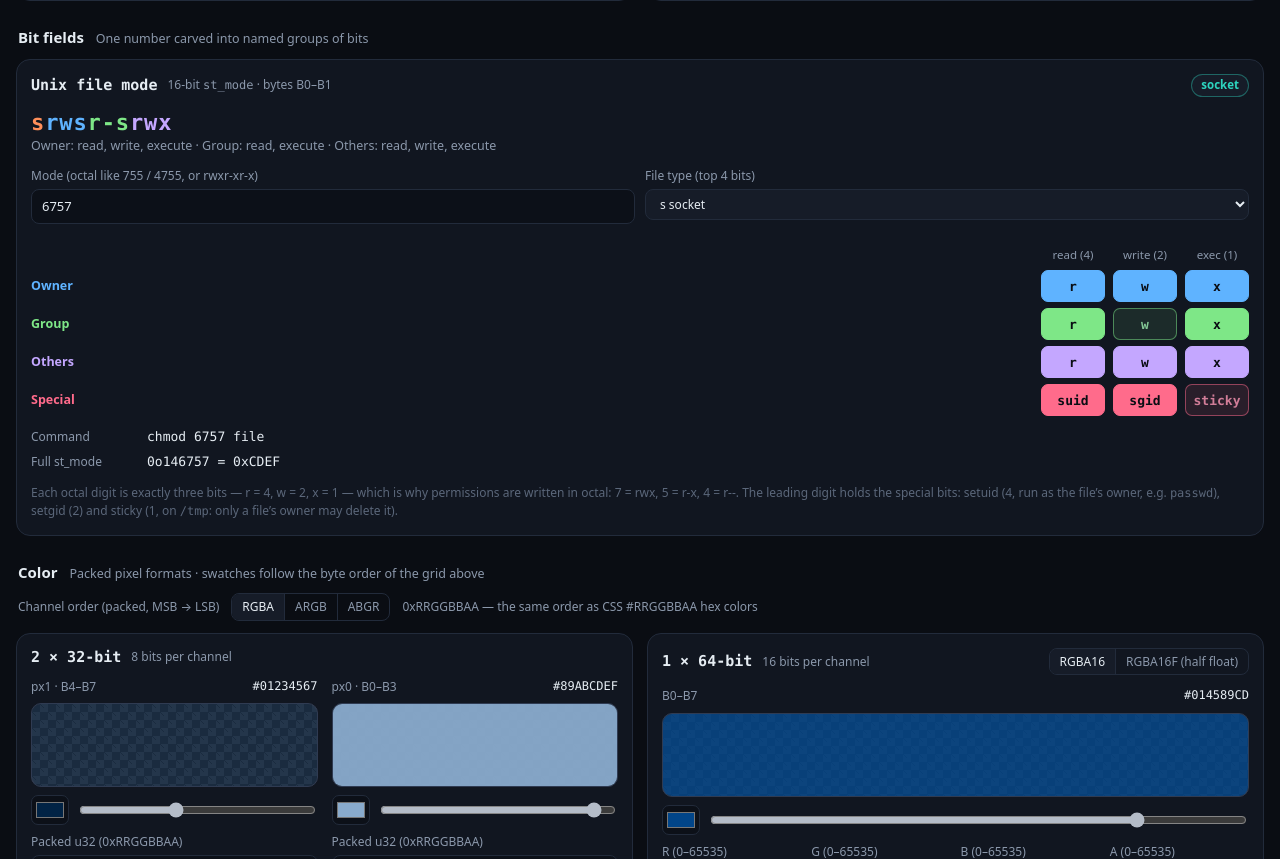
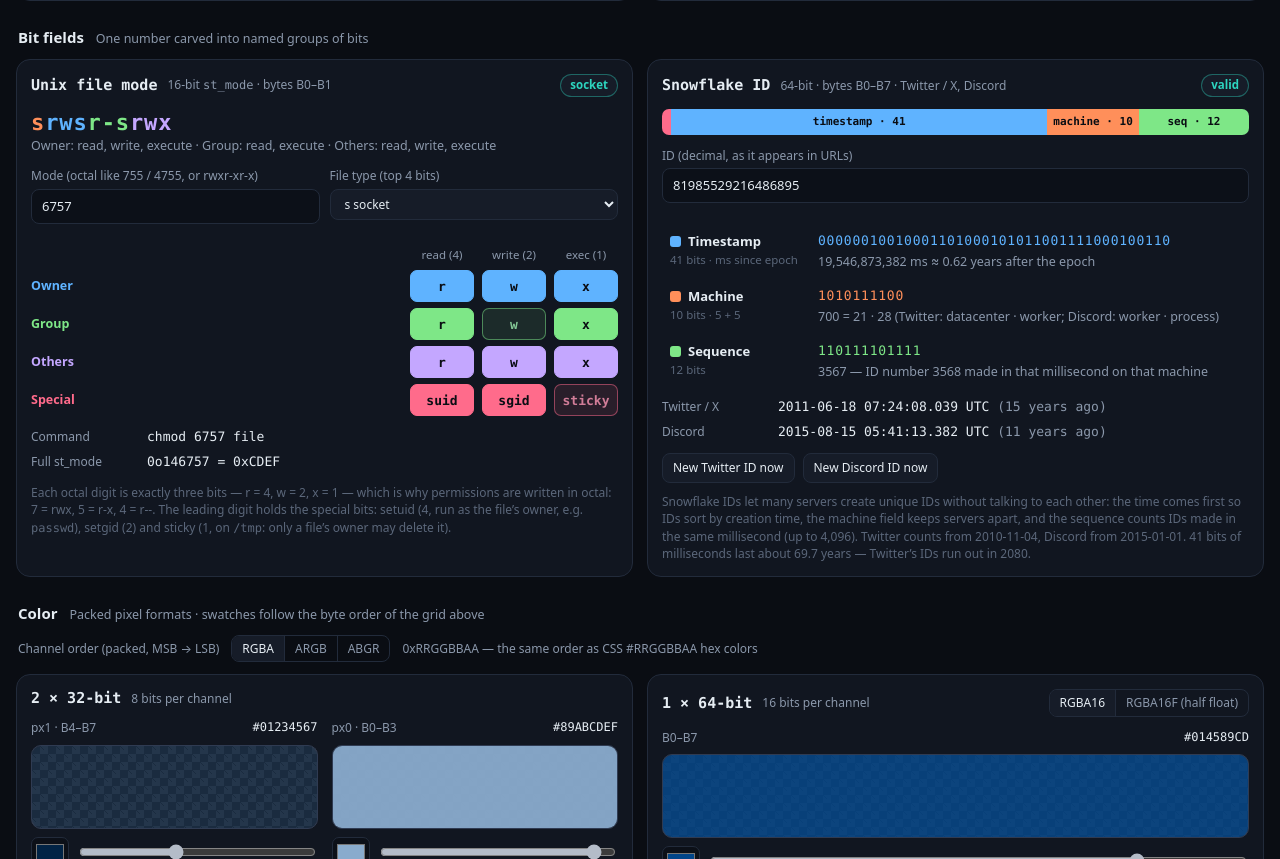
Before and after one commit to dfings/bitwise, a plain HTML site: page index.html in a window 1280 px wide. Shown: the part 4628-5487 px from the top of the page. Drawn offline with Linux system fonts and the light colour scheme.

Commit message:
Add Snowflake ID card to the Bit fields deck
Reads B0–B7 as a 64-bit Snowflake ID: 41-bit millisecond timestamp,
10-bit machine ID and 12-bit sequence, with the creation date under
both the Twitter and Discord epochs. IDs can be typed in decimal or
generated for the current time. Adds a snowflake lens and presets,
including Discord's documented example ID.

```diff
--- a/index.html
+++ b/index.html
@@ -144,6 +144,7 @@ body[data-lens="varint"] .byte.in-varint::after { opacity: 1; }
 .r-one { --c: var(--txt); } .r-lz { --c: var(--exp); } .r-tz { --c: var(--pay); }
 .r-frac { --c: var(--mant); }
 .r-pt { --c: var(--prefix); } .r-ps { --c: var(--sign); } .r-pu { --c: var(--exp); } .r-pg { --c: var(--mant); } .r-po { --c: var(--int); }
+.r-ts { --c: var(--exp); } .r-mid { --c: var(--prefix); } .r-seq { --c: var(--mant); }
 
 /* hover-to-isolate a field's bits */
 .bytes[data-hl] .bit { opacity: .18; }
@@ -153,7 +154,8 @@ body[data-lens="varint"] .byte.in-varint::after { opacity: 1; }
 .bytes[data-hl="cr"] .r-cr, .bytes[data-hl="cg"] .r-cg, .bytes[data-hl="cb"] .r-cb, .bytes[data-hl="ca"] .r-ca,
 .bytes[data-hl="oui"] .r-oui, .bytes[data-hl="nic"] .r-nic, .bytes[data-hl="flag"] .r-flag,
 .bytes[data-hl="one"] .r-one, .bytes[data-hl="lz"] .r-lz, .bytes[data-hl="tz"] .r-tz, .bytes[data-hl="frac"] .r-frac,
-.bytes[data-hl="pt"] .r-pt, .bytes[data-hl="ps"] .r-ps, .bytes[data-hl="pu"] .r-pu, .bytes[data-hl="pg"] .r-pg, .bytes[data-hl="po"] .r-po { opacity: 1; }
+.bytes[data-hl="pt"] .r-pt, .bytes[data-hl="ps"] .r-ps, .bytes[data-hl="pu"] .r-pu, .bytes[data-hl="pg"] .r-pg, .bytes[data-hl="po"] .r-po,
+.bytes[data-hl="ts"] .r-ts, .bytes[data-hl="mid"] .r-mid, .bytes[data-hl="seq"] .r-seq { opacity: 1; }
 
 .stream-foot { display: flex; flex-wrap: wrap; gap: 10px; align-items: center; }
 .hexrow { display: flex; align-items: center; gap: 8px; flex: 1 1 300px; min-width: 0; }
@@ -253,6 +255,9 @@ input[type="range"] { flex: 1; min-width: 0; accent-color: var(--alpha); }
 .c64ch { grid-template-columns: repeat(4, minmax(0, 1fr)); }
 
 /* bit fields deck */
+.c-ts { color: var(--exp); } .c-mid { color: var(--prefix); } .c-seq { color: var(--mant); }
+.fieldbar { display: flex; height: 26px; border-radius: 7px; overflow: hidden; margin: 2px 0 12px; font: 600 11px/26px var(--mono); }
+.fieldbar > div { text-align: center; color: #0a0d13; white-space: nowrap; overflow: hidden; cursor: default; }
 .c-pt { color: var(--prefix); } .c-ps { color: var(--sign); } .c-pu { color: var(--exp); } .c-pg { color: var(--mant); } .c-po { color: var(--int); }
 .permgrid { display: grid; grid-template-columns: auto repeat(3, minmax(44px, 64px)); gap: 6px 8px; align-items: center; margin: 4px 0 12px; }
 .permgrid .h { font-size: 11.5px; color: var(--muted); text-align: center; }
@@ -579,6 +584,30 @@ footer { color: var(--faint); font-size: 12px; padding: 0 0 30px; }
             <span>Full st_mode</span><code id="perm-full"></code>
           </div>
           <p class="hint">Each octal digit is exactly three bits — r = 4, w = 2, x = 1 — which is why permissions are written in octal: 7 = rwx, 5 = r-x, 4 = r--. The leading digit holds the special bits: setuid (4, run as the file’s owner, e.g. <code>passwd</code>), setgid (2) and sticky (1, on <code>/tmp</code>: only a file’s owner may delete it).</p>
+        </article>
+        <article class="card" data-lens="snow">
+          <div class="card-h"><h3>Snowflake ID</h3><span class="tag">64-bit · bytes B0–B7 · Twitter / X, Discord</span><span class="badge" id="snow-badge"></span></div>
+          <div class="fieldbar">
+            <div style="width:calc(1 / 64 * 100%);background:var(--sign)" data-hl="sign" title="Sign bit (always 0)"></div>
+            <div style="width:calc(41 / 64 * 100%);background:var(--exp)" data-hl="ts">timestamp · 41</div>
+            <div style="width:calc(10 / 64 * 100%);background:var(--prefix)" data-hl="mid">machine · 10</div>
+            <div style="width:calc(12 / 64 * 100%);background:var(--mant)" data-hl="seq">seq · 12</div>
+          </div>
+          <label class="field"><span class="lab">ID (decimal, as it appears in URLs)</span><input type="text" id="snow-in" spellcheck="false" autocomplete="off"><small class="msg"></small></label>
+          <div class="parts">
+            <div class="part" data-hl="ts"><div class="part-h"><span><i class="sw r-ts"></i>Timestamp</span><em>41 bits · ms since epoch</em></div><code class="pbits c-ts" id="snow-tsb"></code><div class="pval" id="snow-tsv"></div></div>
+            <div class="part" data-hl="mid"><div class="part-h"><span><i class="sw r-mid"></i>Machine</span><em>10 bits · 5 + 5</em></div><code class="pbits c-mid" id="snow-midb"></code><div class="pval" id="snow-midv"></div></div>
+            <div class="part" data-hl="seq"><div class="part-h"><span><i class="sw r-seq"></i>Sequence</span><em>12 bits</em></div><code class="pbits c-seq" id="snow-seqb"></code><div class="pval" id="snow-seqv"></div></div>
+          </div>
+          <div class="kv">
+            <span>Twitter / X</span><code id="snow-tw"></code>
+            <span>Discord</span><code id="snow-dc"></code>
+          </div>
+          <div class="pickrow" style="flex-wrap:wrap">
+            <button type="button" class="btn" data-snow-now="tw">New Twitter ID now</button>
+            <button type="button" class="btn" data-snow-now="dc">New Discord ID now</button>
+          </div>
+          <p class="hint">Snowflake IDs let many servers create unique IDs without talking to each other: the time comes first so IDs sort by creation time, the machine field keeps servers apart, and the sequence counts IDs made in the same millisecond (up to 4,096). Twitter counts from 2010-11-04, Discord from 2015-01-01. 41 bits of milliseconds last about 69.7 years — Twitter’s IDs run out in 2080.</p>
         </article>
       </div>
     </section>
@@ -646,8 +675,8 @@ const LITTLE = new Uint8Array(new Uint16Array([1]).buffer)[0] === 1;
 
 const state = { lens: 'i64', order: 'be', view: 'all', hl: null };
 const DECK_OF = { f32: 'float', f64: 'float', f16: 'float', bf16: 'float', i32: 'int', i64: 'int', text: 'text', varint: 'varint', c32: 'color', c64: 'color', c565: 'color' };
-const TAB_OF = { c32: 'color', c64: 'color', c565: 'color', t32: 'time', t64: 'time', ip4: 'net', mac: 'net', b64: 'bits', b32: 'bits', q16: 'fixed', q15: 'fixed', perm: 'fields' };
-Object.assign(DECK_OF, { t32: 'time', t64: 'time', ip4: 'net', mac: 'net', b64: 'bits', b32: 'bits', q16: 'fixed', q15: 'fixed', perm: 'fields' });
+const TAB_OF = { c32: 'color', c64: 'color', c565: 'color', t32: 'time', t64: 'time', ip4: 'net', mac: 'net', b64: 'bits', b32: 'bits', q16: 'fixed', q15: 'fixed', perm: 'fields', snow: 'fields' };
+Object.assign(DECK_OF, { t32: 'time', t64: 'time', ip4: 'net', mac: 'net', b64: 'bits', b32: 'bits', q16: 'fixed', q15: 'fixed', perm: 'fields', snow: 'fields' });
 Object.assign(state, { colorLayout: 'RGBA', c64mode: 'u16' });
 // display position → memory byte index; 'be' shows the MSB first, 'le' the LSB first, on any host
 const displayOrder = () => (state.order === 'le') === LITTLE ? [0, 1, 2, 3, 4, 5, 6, 7] : [7, 6, 5, 4, 3, 2, 1, 0];
@@ -808,6 +837,7 @@ const ROLE_NAMES = {
   prefix: 'UTF-8 marker', bad: 'invalid UTF-8', cont: 'continuation flag', pay: 'varint payload', unused: 'not in view',
   cr: 'red', cg: 'green', cb: 'blue', ca: 'alpha', oui: 'OUI (vendor)', nic: 'device-specific', flag: 'MAC flag bit',
   one: 'set bit', lz: 'leading zero', tz: 'trailing zero', frac: 'fraction bit',
+  ts: 'timestamp', mid: 'machine ID', seq: 'sequence',
   pt: 'file type', ps: 'special bit', pu: 'owner permission', pg: 'group permission', po: 'others permission',
 };
 const LEGENDS = {
@@ -830,6 +860,7 @@ const LEGENDS = {
   b32: [['one', 'Set bits (1s)'], ['lz', 'Leading zeros'], ['tz', 'Trailing zeros'], ['unused', 'Other zeros · outside (B4–B7)']],
   q16: [['sign', 'Sign'], ['int', 'Integer part (15)'], ['frac', 'Fraction (16)'], ['unused', 'Outside (B4–B7)']],
   q15: [['sign', 'Sign'], ['frac', 'Fraction (15)'], ['unused', 'Outside (B2–B7)']],
+  snow: [['sign', 'Sign (always 0)'], ['ts', 'Timestamp (41)'], ['mid', 'Machine (10)'], ['seq', 'Sequence (12)']],
   perm: [['pt', 'File type (4)'], ['ps', 'setuid · setgid · sticky'], ['pu', 'Owner rwx'], ['pg', 'Group rwx'], ['po', 'Others rwx'], ['unused', 'Outside (B2–B7)']],
 };
 
@@ -852,6 +883,7 @@ function roleOf(b, k, d) {
     case 't64': return valueBit(b, k, 8) === 63 ? 'sign' : 'int';
     case 'ip4': return b < 4 ? 'int' : 'unused';
     case 'mac': return b >= 6 ? 'unused' : b >= 3 ? 'nic' : b === 0 && k < 2 ? 'flag' : 'oui';
+    case 'snow': { const v = valueBit(b, k, 8); return v === 63 ? 'sign' : v >= 22 ? 'ts' : v >= 12 ? 'mid' : 'seq'; }
     case 'perm': {
       if (b >= 2) return 'unused';
       const v = valueBit(b, k, 2);
@@ -896,6 +928,7 @@ function byteNote(b, d) {
     case 'q16': return b < 4 ? range(4) : '—';
     case 'q15': return b < 2 ? range(2) : '—';
     case 'perm': return b < 2 ? range(2) : '—';
+    case 'snow': return range(8);
     case 'b32': return b < 4 ? range(4) : '—';
   }
 }
@@ -1283,6 +1316,7 @@ function update(src = null) {
   renderFixed('q16', src);
   renderFixed('q15', src);
   renderPerm(src);
+  renderSnow(src);
   renderLens();
 }
 
@@ -1925,6 +1959,44 @@ function bindPerm() {
     const t = e.target.closest('[data-pbit]');
     if (t) { u16[0] ^= 1 << t.dataset.pbit; update(); }
   });
+}
+
+/* ═══════════ Snowflake IDs ═══════════ */
+const SNOW_EPOCHS = { tw: 1288834974657n, dc: 1420070400000n };
+const makeSnow = (epoch, mid, seq) => ((BigInt(Date.now()) - epoch) << 22n) | (mid << 12n) | seq;
+function snowParts(x) { return { ts: (x >> 22n) & ((1n << 41n) - 1n), mid: (x >> 12n) & 1023n, seq: x & 4095n, sign: x >> 63n }; }
+
+function renderSnow(src) {
+  const x = u64[0], { ts, mid, seq, sign } = snowParts(x);
+  setVal($('snow-in'), x.toString(), src);
+  const badge = $('snow-badge');
+  badge.className = 'badge ' + (sign ? 'k-bad' : 'k-ok');
+  badge.textContent = sign ? 'invalid: sign bit set' : 'valid';
+  $('snow-tsb').textContent = bin(ts, 41);
+  $('snow-tsv').innerHTML = `${fmtBig(ts)} ms ≈ ${(Number(ts) / 31557600000).toFixed(2)} years after the epoch`;
+  $('snow-midb').textContent = bin(mid, 10);
+  $('snow-midv').innerHTML = `${mid} = ${mid >> 5n} · ${mid & 31n} <span class="c-muted">(Twitter: datacenter · worker; Discord: worker · process)</span>`;
+  $('snow-seqb').textContent = bin(seq, 12);
+  $('snow-seqv').innerHTML = `${seq} <span class="c-muted">— ID number ${seq + 1n} made in that millisecond on that machine</span>`;
+  const when = ep => { const ms = Number(ts + ep); return `${fmtUTC(ms, true)} <span class="c-muted">(${fmtRel(ms)})</span>`; };
+  $('snow-tw').innerHTML = when(SNOW_EPOCHS.tw);
+  $('snow-dc').innerHTML = when(SNOW_EPOCHS.dc);
+}
+
+function bindSnow() {
+  bind('snow-in', s => {
+    const t = s.trim().replace(/[_,\s]/g, '');
+    if (!t) return null;
+    if (!/^\d+$/.test(t)) throw new Error('Expected a positive decimal ID');
+    const v = BigInt(t);
+    if (v > (1n << 63n) - 1n) throw new Error('Larger than 63 bits — not a valid Snowflake');
+    return v;
+  }, v => { u64[0] = v; });
+  document.querySelectorAll('[data-snow-now]').forEach(b => b.addEventListener('click', () => {
+    const { mid, seq } = snowParts(u64[0]);
+    u64[0] = makeSnow(SNOW_EPOCHS[b.dataset.snowNow], mid, seq);
+    update();
+  }));
 }
 
 /* ═══════════ Toolbar, presets, lens interaction ═══════════ */
@@ -2039,6 +2111,11 @@ const PRESETS = [
     ['-rwsr-xr-x 4755 (passwd, setuid)', () => { u8.fill(0); u16[0] = 0o104755; }, 'perm'],
     ['lrwxrwxrwx 777 (symlink)', () => { u8.fill(0); u16[0] = 0o120777; }, 'perm'],
   ]],
+  ['snowflake', [
+    ['Discord docs example 175928847299117063', () => { u64[0] = 175928847299117063n; }, 'snow'],
+    ['Twitter ID made now', () => { u64[0] = makeSnow(SNOW_EPOCHS.tw, 0n, 0n); }, 'snow'],
+    ['Last Twitter timestamp (2080)', () => { u64[0] = ((1n << 41n) - 1n) << 22n; }, 'snow'],
+  ]],
   ['color', [
     ['RGBA: orange + half-transparent teal', () => { state.colorLayout = 'RGBA'; u32[0] = 0xFF8C1AFF; u32[1] = 0x1ABC9C80; }, 'c32'],
     ['Canvas bytes R,G,B,A (read as ABGR)', () => { state.colorLayout = 'ABGR'; writeBytes([0xFF, 0x8C, 0x1A, 0xFF, 0x1A, 0xBC, 0x9C, 0x80]); }, 'c32'],
@@ -2171,6 +2248,7 @@ bindBits();
 bindFixed();
 buildPerm();
 bindPerm();
+bindSnow();
 setupControls();
 u64[0] = 0x0123456789ABCDEFn;
 update();
```
Also changed, not shown: 1 other file.
